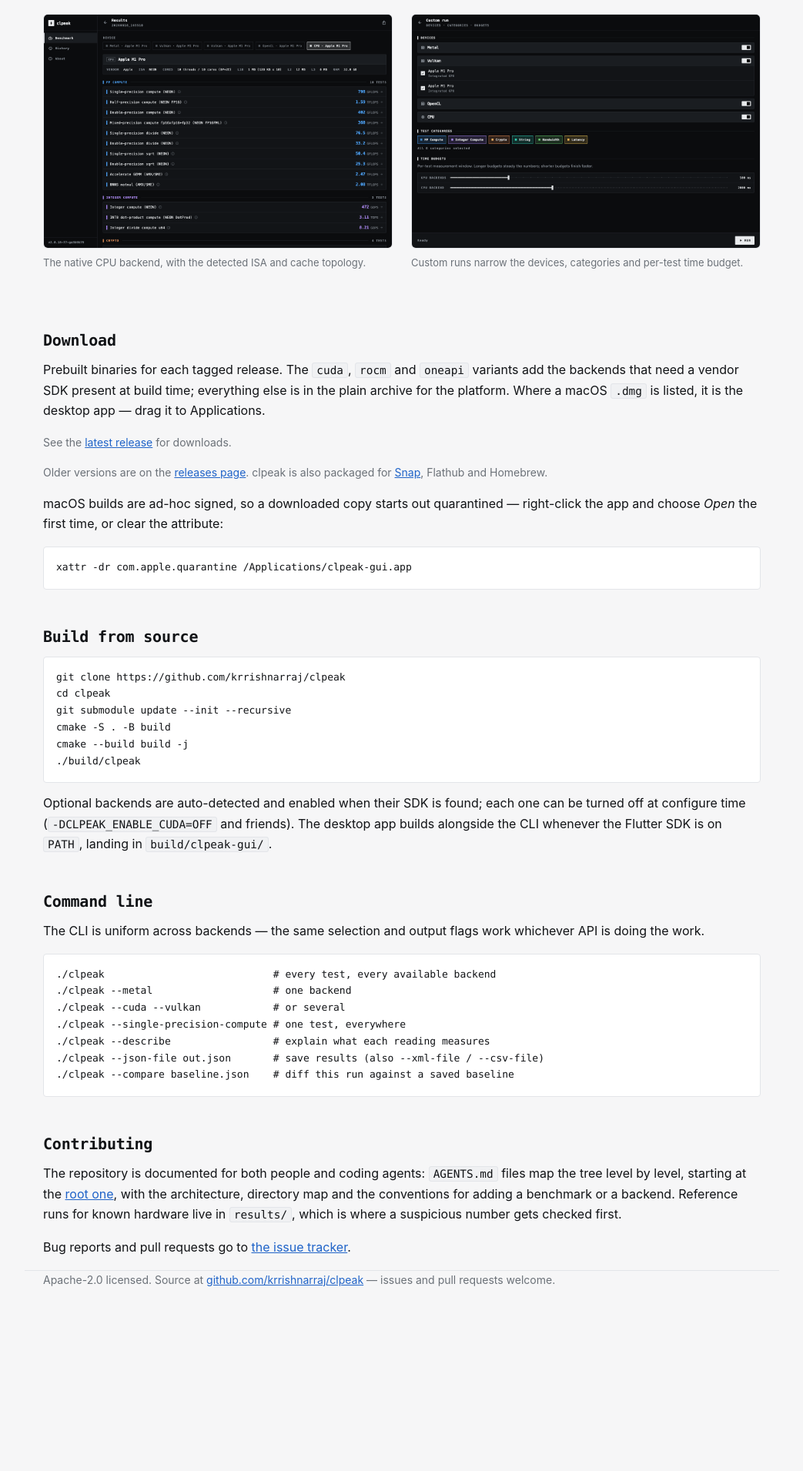
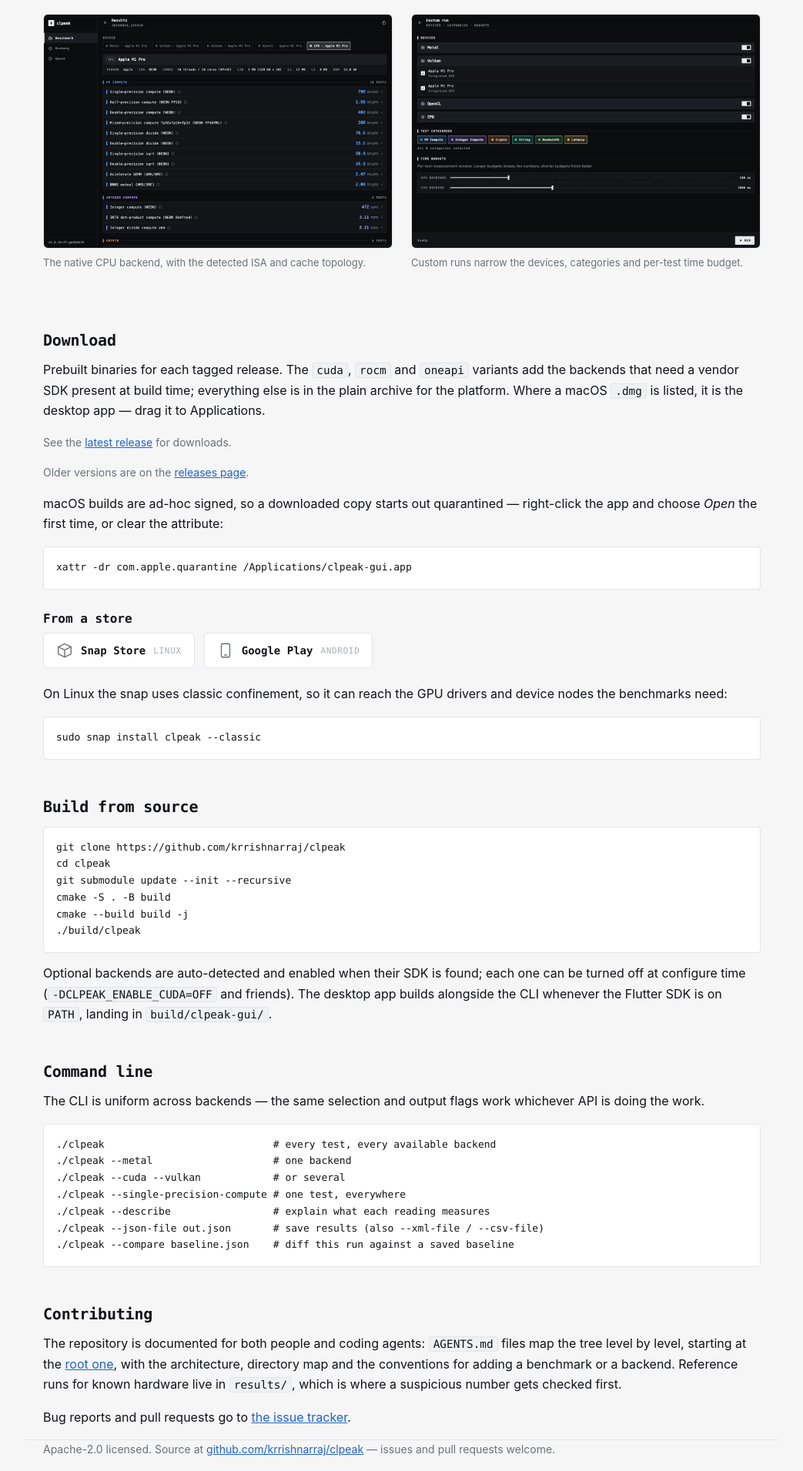
Before and after one commit to krrishnarraj/clpeak, a Jekyll site: the page built from docs/index.md, in a window 1280 px wide. Shown: the part 1862-3773 px from the top of the page at 77% size, without its empty margins (118-1161 px from the left). Built offline with Jekyll 4.4.1, drawn with Linux system fonts in a browser that asks for light colours; comment, search, counter and statistics services are not loaded; before the commit the page ends 3552 px from its top, so only the background shows below that.

Commit message:
[docs] update

````diff
--- a/docs/assets/css/main.css
+++ b/docs/assets/css/main.css
@@ -189,6 +189,48 @@
 
 .rel-note { color: var(--dim); font-size: 14px; }
 
+/* Store links: the project's own wording and neutral glyphs rather than the
+   vendors' badge artwork, so the page stays self-contained (no third-party
+   requests) and matches the rest of the type. */
+.store-links {
+  display: flex;
+  flex-wrap: wrap;
+  gap: 12px;
+  margin-bottom: 20px;
+}
+
+.store-links a {
+  display: flex;
+  align-items: center;
+  gap: 10px;
+  text-decoration: none;
+  color: var(--text);
+  background: var(--panel);
+  border: 1px solid var(--line);
+  border-radius: 5px;
+  padding: 11px 16px;
+}
+.store-links a:hover { border-color: var(--accent); }
+
+.store-links svg {
+  flex: none;
+  fill: none;
+  stroke: currentColor;
+  stroke-width: 1.5;
+  stroke-linecap: round;
+  stroke-linejoin: round;
+  color: var(--dim);
+}
+.store-links a:hover svg { color: var(--accent); }
+
+.store-name { font: 600 14px/1.2 var(--mono); }
+.store-sub {
+  font: 11px/1.2 var(--mono);
+  letter-spacing: 0.06em;
+  text-transform: uppercase;
+  color: var(--faint);
+}
+
 footer {
   border-top: 1px solid var(--line);
   padding-block: 24px 48px;
--- a/docs/index.md
+++ b/docs/index.md
@@ -98,8 +98,6 @@
 <p class="rel-note">
   Older versions are on the
   <a href="https://github.com/{{ site.repo }}/releases">releases page</a>.
-  clpeak is also packaged for
-  <a href="https://snapcraft.io/clpeak">Snap</a>, Flathub and Homebrew.
 </p>
 
 macOS builds are ad-hoc signed, so a downloaded copy starts out quarantined —
@@ -107,6 +105,34 @@
 
 ```console
 xattr -dr com.apple.quarantine /Applications/clpeak-gui.app
+```
+
+### From a store
+
+<div class="store-links">
+  <a href="https://snapcraft.io/clpeak">
+    <svg viewBox="0 0 24 24" aria-hidden="true" width="22" height="22">
+      <path d="M12 2.6 21 7v10l-9 4.4L3 17V7z"/>
+      <path d="M3 7l9 4.4L21 7M12 11.4v10"/>
+    </svg>
+    <span class="store-name">Snap Store</span>
+    <span class="store-sub">Linux</span>
+  </a>
+  <a href="https://play.google.com/store/apps/details?id=kr.clpeak">
+    <svg viewBox="0 0 24 24" aria-hidden="true" width="22" height="22">
+      <rect x="6" y="2.5" width="12" height="19" rx="2.5"/>
+      <path d="M10.5 18.5h3"/>
+    </svg>
+    <span class="store-name">Google Play</span>
+    <span class="store-sub">Android</span>
+  </a>
+</div>
+
+On Linux the snap uses classic confinement, so it can reach the GPU drivers and
+device nodes the benchmarks need:
+
+```console
+sudo snap install clpeak --classic
 ```
 
 ## <a id="build"></a>Build from source
````
Also changed, not shown: README.md.
